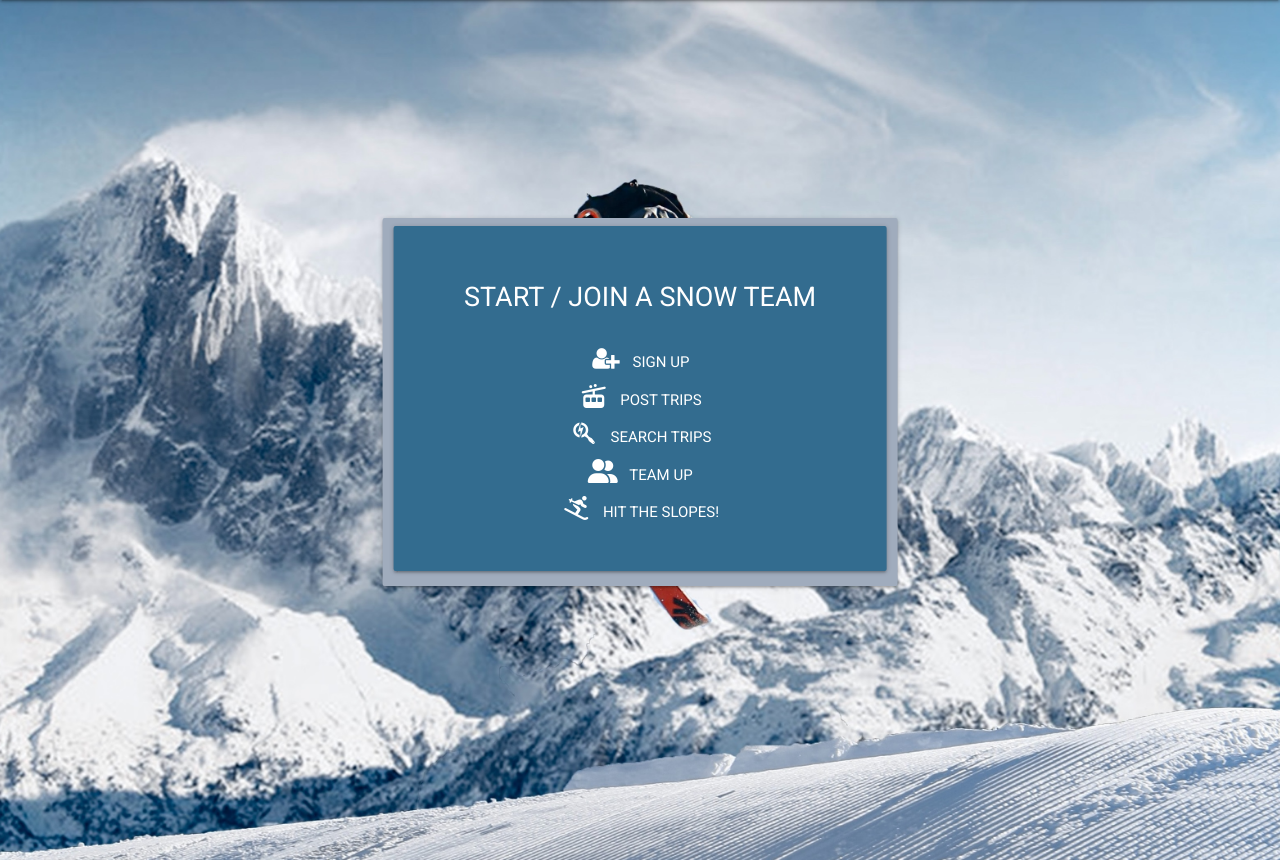
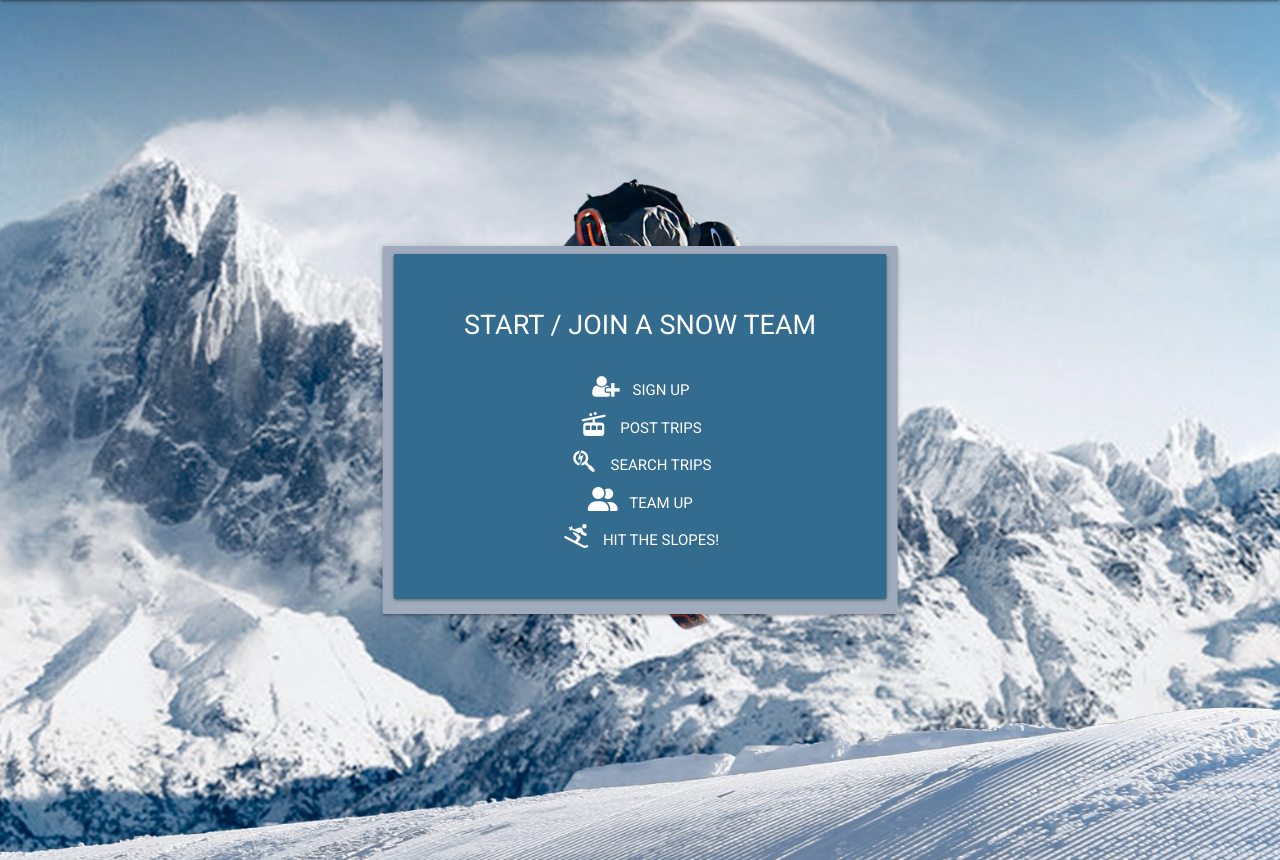
Before and after one commit to OlekSt/Hit-the-Slopes, a Flask app: page / in a window 1280 px wide. Shown: the part 64-924 px from the top of the page. Run offline with Flask 2, Linux system fonts and the light colour scheme; some libraries are stand-ins or nearby versions.

Commit message:
Some css adjustements to main container

```diff
--- a/static/css/style.css
+++ b/static/css/style.css
@@ -32,7 +32,7 @@ body{
     height: -webkit-max-content;
     height: -moz-max-content;
     height: max-content;
-    min-height: 100%;
+    min-height: 80%;
     position: relative;
 }
 
@@ -41,7 +41,7 @@ body{
 #signin-main,
 #messaging{
     position: absolute;
-    top: 45%;
+    top: 60%;
     left: 50%;
     -webkit-transform: translate(-50%, -50%);
     -ms-transform: translate(-50%, -50%);
```
